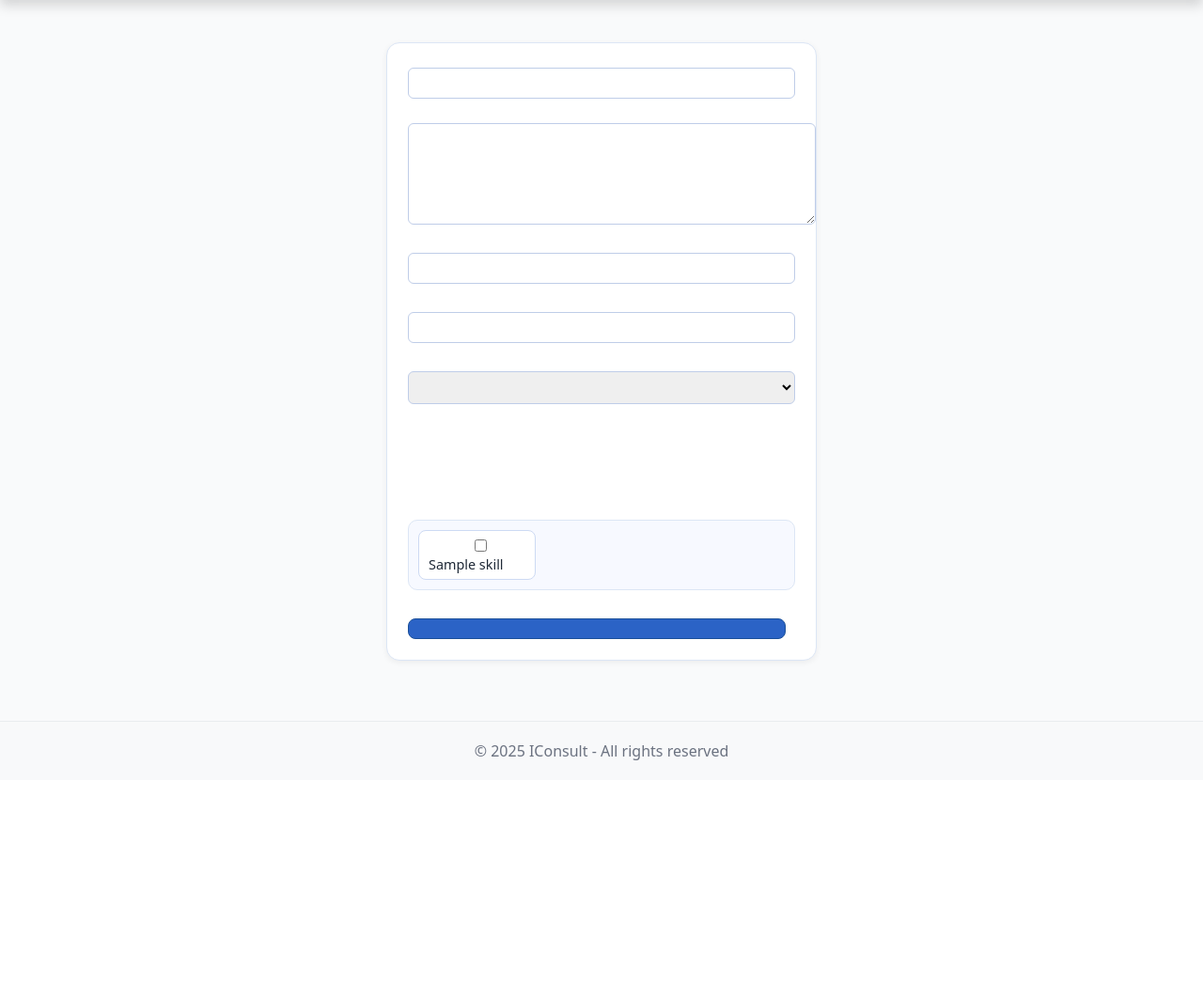
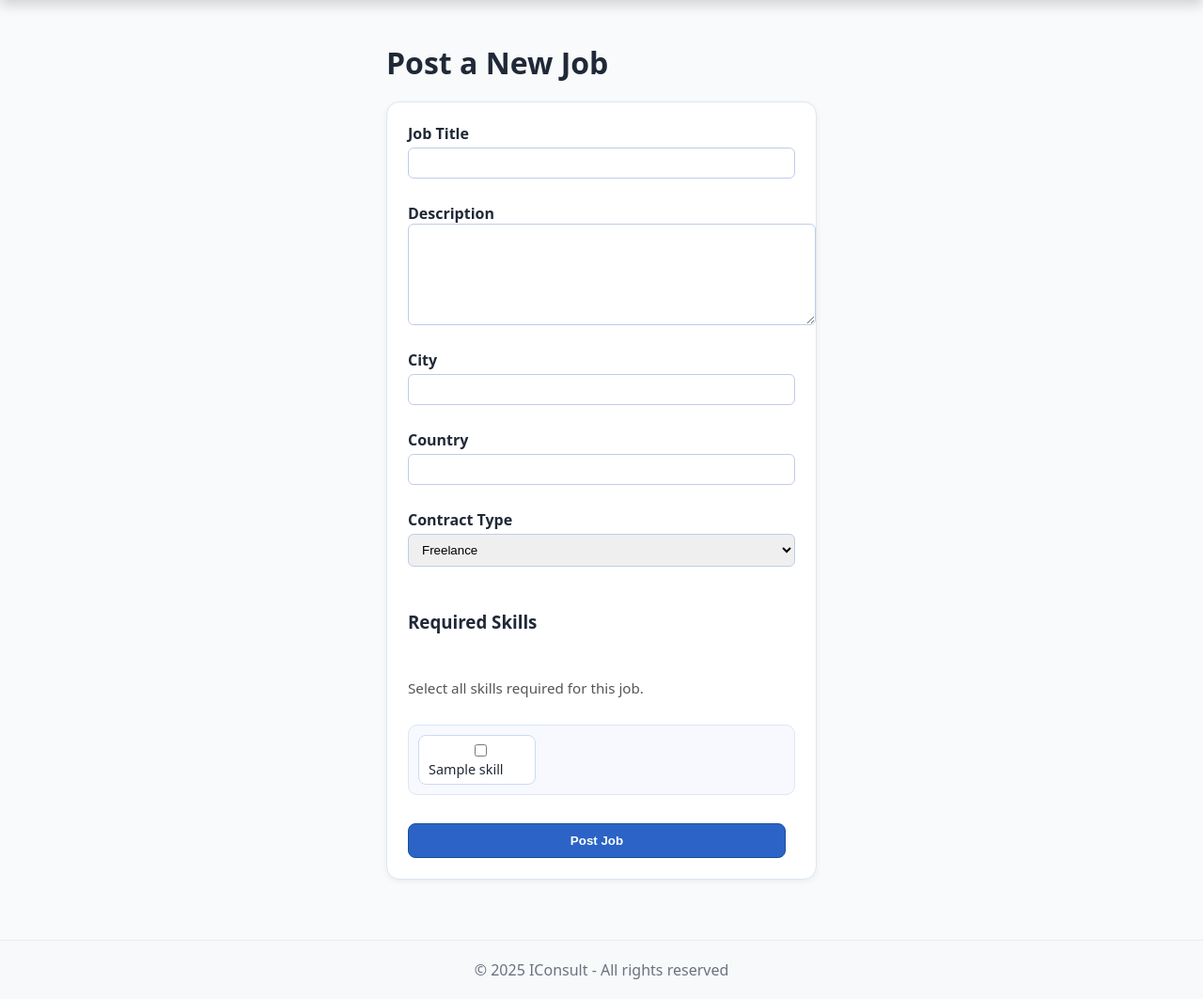
Before and after one commit to A-D-DBS-application/web-application-2025-group-21, a Flask app: template app/templates/job_new.html in a window 1280 px wide. Shown: the part 68-1131 px from the top of the page at 94% size. Before the commit the page ends 877 px from the top, so only its background shows below. Run offline with Flask 3, Linux system fonts and the light colour scheme; the template is opened without the code that fills it: most values are stand-ins (such as "Sample title", 1, 10 or a date in 2020); lists and menus that the app fills with data are empty; parts of the project's set-up code (start-up, migrations or seed data) failed here and were passed over.

Commit message:
Update job_new.html

```diff
--- a/app/templates/job_new.html
+++ b/app/templates/job_new.html
@@ -1,14 +1,14 @@
 {% extends "base.html" %}
-{% block title %}{{ _("Create New Job Post") }}{% endblock %}
+{% block title %}Create New Job Post{% endblock %}
 
 {% block content %}
-<h1 class="page-title">{{ _("Post a New Job") }}</h1>
+<h1 class="page-title">Post a New Job</h1>
 
 <div class="form-card">
     <form method="POST" action="{{ url_for('main.job_new') }}" class="job-edit-form">
 
         <label class="field-label">
-            <strong>{{ _("Job Title") }}</strong>
+            <strong>Job Title</strong>
             <input
                 type="text"
                 id="title"
@@ -18,7 +18,7 @@
         </label>
 
         <label class="field-label">
-            <strong>{{ _("Description") }}</strong>
+            <strong>Description</strong>
             <textarea
                 id="description"
                 name="description"
@@ -28,7 +28,7 @@
 
         <div class="job-form-row">
             <label class="field-label">
-                <strong>{{ _("City") }}</strong>
+                <strong>City</strong>
                 <input
                     type="text"
                     id="location_city"
@@ -37,7 +37,7 @@
             </label>
 
             <label class="field-label">
-                <strong>{{ _("Country") }}</strong>
+                <strong>Country</strong>
                 <input
                     type="text"
                     id="country"
@@ -47,30 +47,30 @@
         </div>
 
         <label class="field-label">
-            <strong>{{ _("Contract Type") }}</strong>
+            <strong>Contract Type</strong>
             <select id="contract_type" name="contract_type">
                 <option value="Freelance"
                     {% if request.form.get('contract_type') == 'Freelance' or not request.form.get('contract_type') %}selected{% endif %}>
-                    {{ _("Freelance") }}
+                    Freelance
                 </option>
                 <option value="Full-time"
                     {% if request.form.get('contract_type') == 'Full-time' %}selected{% endif %}>
-                    {{ _("Full-time") }}
+                    Full-time
                 </option>
                 <option value="Part-time"
                     {% if request.form.get('contract_type') == 'Part-time' %}selected{% endif %}>
-                    {{ _("Part-time") }}
+                    Part-time
                 </option>
                 <option value="Project-based"
                     {% if request.form.get('contract_type') == 'Project-based' %}selected{% endif %}>
-                    {{ _("Project-based") }}
+                    Project-based
                 </option>
             </select>
         </label>
 
-        <h3 class="section-title">{{ _("Required Skills") }}</h3>
+        <h3 class="section-title">Required Skills</h3>
         <p class="form-instruction">
-            {{ _("Select all skills required for this job.") }}
+            Select all skills required for this job.
         </p>
 
         {% set selected_skills = request.form.getlist('skills') | map('int') | list %}
@@ -89,7 +89,7 @@
         </div>
 
         <button type="submit" class="btn-primary" style="margin-top: 16px;">
-            {{ _("Post Job") }}
+            Post Job
         </button>
     </form>
 </div>
```
